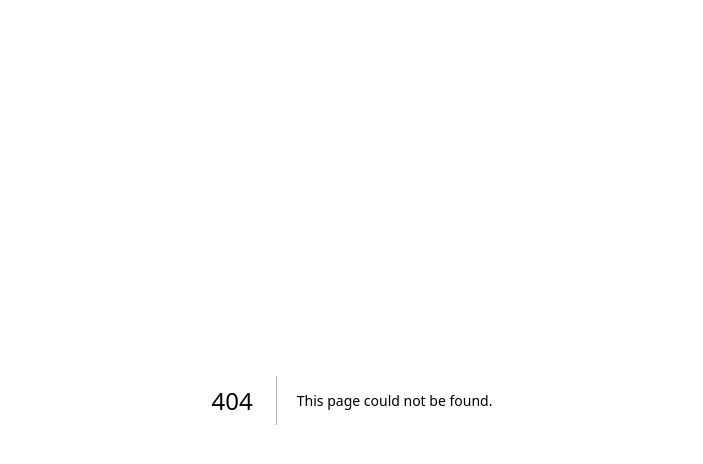
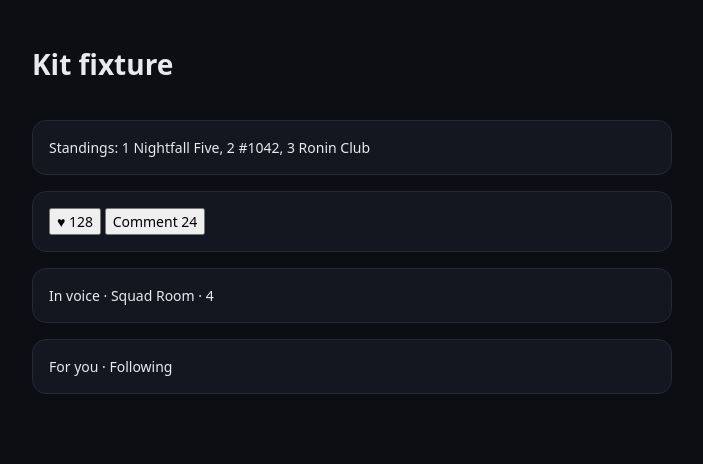
Before and after one commit to rachitkhurana/proompter, a Next.js app in the folder examples/playground/: page /fixtures/kit in a window 1280 px wide. Before the commit this address had no page. Shown: the top 464 px of the page, without its empty margins (288-991 px from the left). Built offline with nearby package versions, Linux system fonts and the light colour scheme.

Commit message:
T08: add examples/playground/app/fixtures/kit/page.tsx
Co-Authored-By: Claude Opus 5.5 <noreply@anthropic.com>

```diff
--- /dev/null
+++ b/examples/playground/app/fixtures/kit/page.tsx
@@ -0,0 +1,38 @@
+import { KitHarness } from "./harness";
+
+/**
+ * T08 test fixture (owned by T08). Mounts the full `<Proompter>` (sheet, ticket, command menu, shortcuts)
+ * over a small page, with an in-memory store seeded with four entries and a bare composer. The `data-src`
+ * values match the seeded entries' selectors, so "Show on page" has something to scroll to.
+ */
+
+export const metadata = { title: "Proompter kit fixture" };
+
+export default function Page() {
+  return (
+    <>
+      <style>{`
+        body{margin:0;background:#0c0e13;color:#e8eaf0;font:14px/1.5 system-ui,sans-serif}
+        main{max-width:640px;margin:0 auto;padding:24px 16px 160px;display:grid;gap:16px}
+        .card{background:#141720;border:1px solid #242938;border-radius:14px;padding:16px}
+        button{font:inherit}
+      `}</style>
+      <main data-src="app/fixtures/kit/page.tsx:20:7" data-comp="KitFixture">
+        <h1>Kit fixture</h1>
+        <section className="card" data-src="standings-panel.tsx:87:5" data-comp="StandingsPanel">
+          Standings: 1 Nightfall Five, 2 #1042, 3 Ronin Club
+        </section>
+        <div className="card" data-src="post-actions.tsx:21:7" data-comp="PostActions">
+          <button type="button">♥ 128</button> <button type="button">Comment 24</button>
+        </div>
+        <div className="card" data-src="voice-chip.tsx:29:5" data-comp="VoiceChip">
+          In voice · Squad Room · 4
+        </div>
+        <div className="card" data-src="feed-tabs.tsx:18:5" data-comp="FeedTabs">
+          For you · Following
+        </div>
+      </main>
+      <KitHarness />
+    </>
+  );
+}
```
